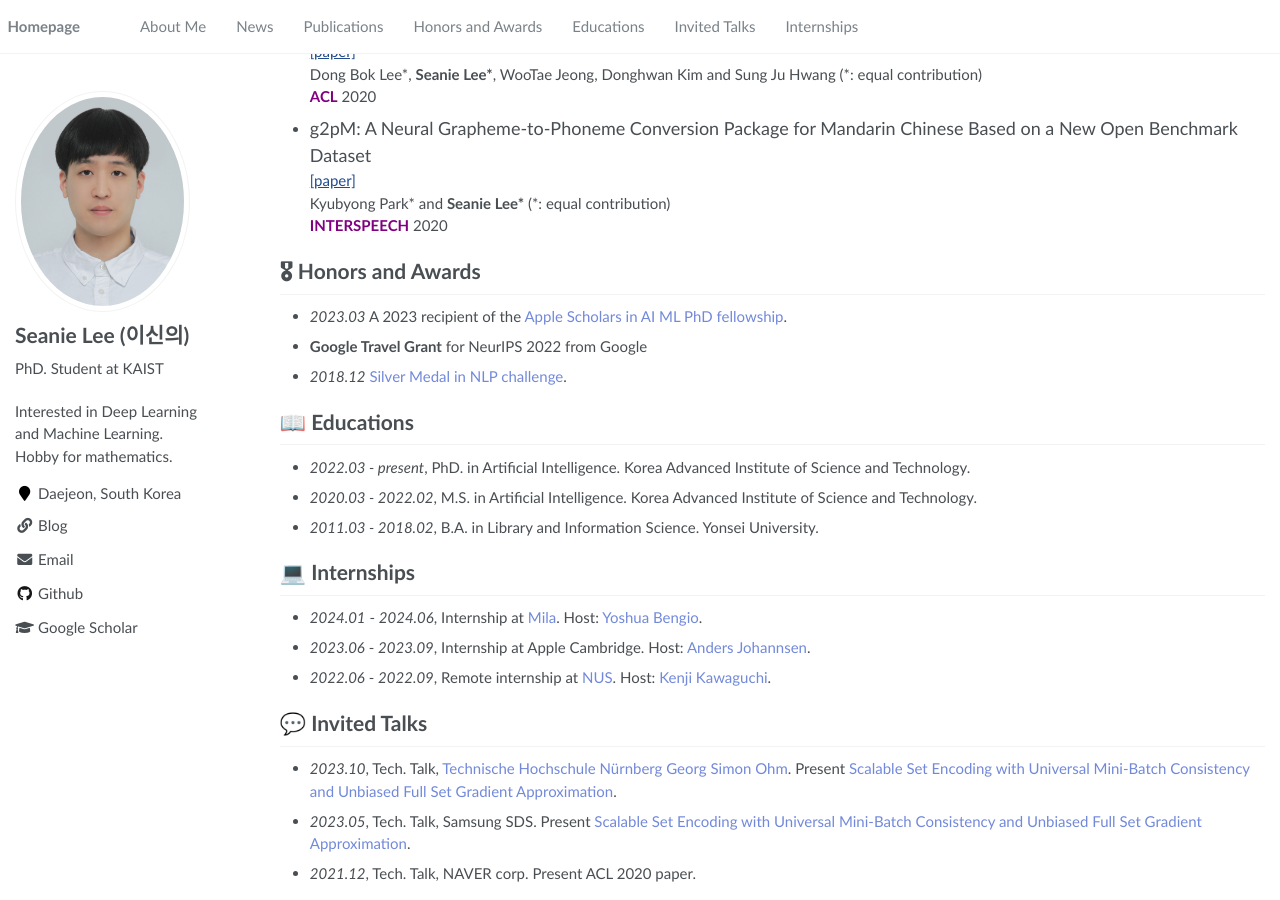
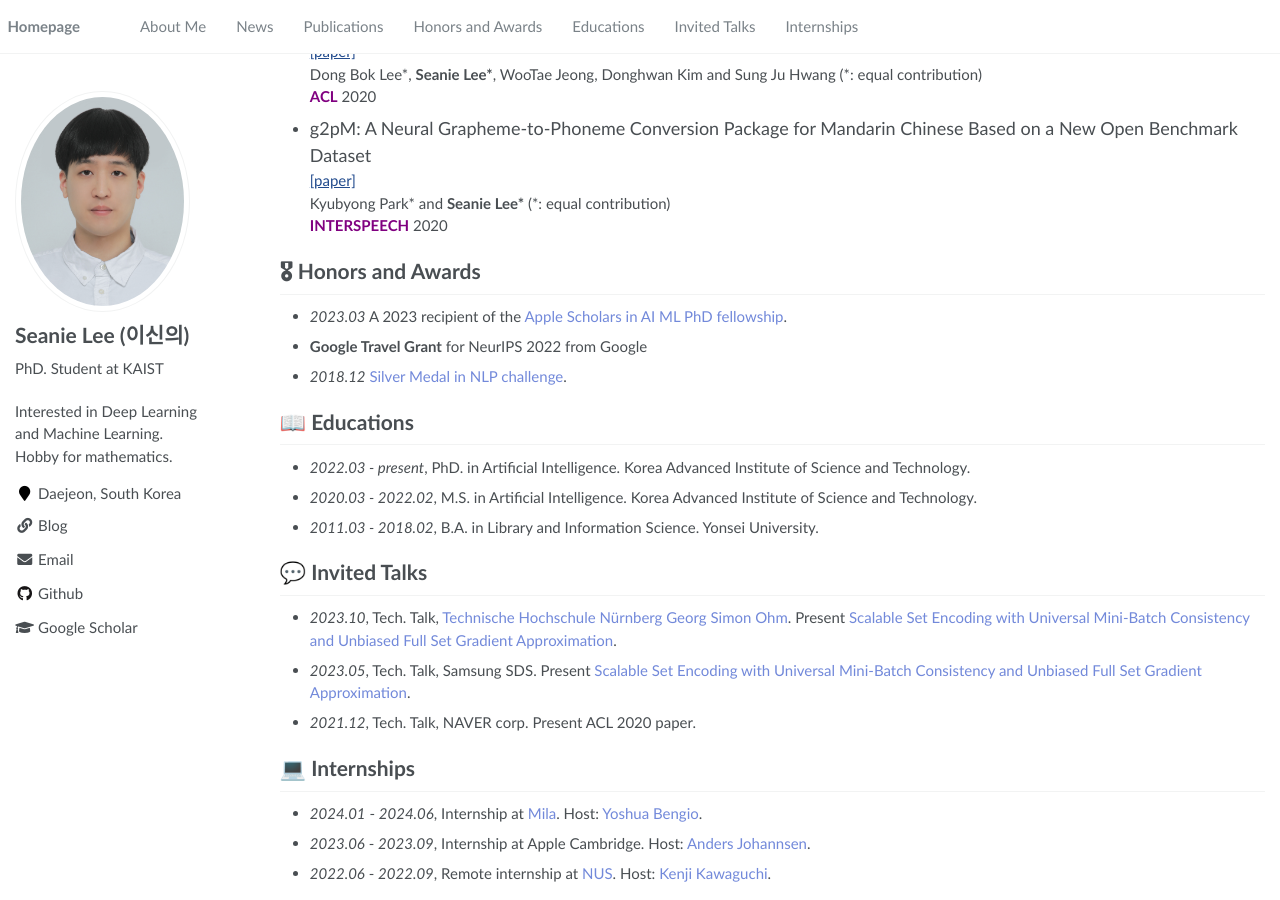
Before and after one commit to seanie12/seanie12.github.io, a Jekyll site: the page built from _pages/about.md, in a window 1280 px wide and 900 px high, scrolled down 2029 px. Built offline with Jekyll 4.4.1, drawn with Linux system fonts in a browser that asks for light colours.

Commit message:
Update about.md

```diff
--- a/_pages/about.md
+++ b/_pages/about.md
@@ -143,15 +143,15 @@ Kyubyong Park\* and **Seanie Lee\*** (\*: equal contribution) \\
 <!-- - *2008.03 - 2011.02*, Hanyoung Foreign Language High School. -->
 
 
-# 💻 Internships
-- *2024.01* - *2024.06*, Internship at <a href="https://mila.quebec/en/" style="color: #7289da; text-decoration: none;">Mila</a>. Host: <a href="https://yoshuabengio.org/" style="color: #7289da; text-decoration: none;">Yoshua Bengio</a>.
-
-- *2023.06* - *2023.09*, Internship at Apple Cambridge. Host: <a href="http://www.johannsen.com/" style="color: #7289da; text-decoration: none;">Anders Johannsen</a>.
-- *2022.06* - *2022.09*, Remote internship at <a href="https://ml.comp.nus.edu.sg/" style="color: #7289da; text-decoration: none;">NUS</a>. Host: <a href="https://ml.comp.nus.edu.sg/kawaguchi" style="color: #7289da; text-decoration: none;">Kenji Kawaguchi</a>.
-
 
 # 💬 Invited Talks
 - *2023.10*, Tech. Talk, <a href="https://www.th-nuernberg.de/en/" style="color: #7289da; text-decoration: none;">Technische Hochschule Nürnberg Georg Simon Ohm</a>. Present <a href="https://docs.google.com/presentation/d/1s0M7g0kkl2tfiAEiX51uMoaAY7-EuEXt/edit?usp=sharing&ouid=117903268632818009810&rtpof=true&sd=true" style="color: #7289da; text-decoration: none;">Scalable Set Encoding with Universal Mini-Batch Consistency and Unbiased Full Set Gradient Approximation</a>.
 - *2023.05*, Tech. Talk, Samsung SDS. Present <a href="https://docs.google.com/presentation/d/1s0M7g0kkl2tfiAEiX51uMoaAY7-EuEXt/edit?usp=sharing&ouid=117903268632818009810&rtpof=true&sd=true" style="color: #7289da; text-decoration: none;">Scalable Set Encoding with Universal Mini-Batch Consistency and Unbiased Full Set Gradient Approximation</a>.
 - *2021.12*, Tech. Talk, NAVER corp. Present ACL 2020 paper.
 <!-- - *2021.03*, Lorem ipsum dolor sit amet, consectetur adipiscing elit. Vivamus ornare aliquet ipsum, ac tempus justo dapibus sit amet.  \| [\[video\]](https://github.com/) -->
+
+# 💻 Internships
+- *2024.01* - *2024.06*, Internship at <a href="https://mila.quebec/en/" style="color: #7289da; text-decoration: none;">Mila</a>. Host: <a href="https://yoshuabengio.org/" style="color: #7289da; text-decoration: none;">Yoshua Bengio</a>.
+
+- *2023.06* - *2023.09*, Internship at Apple Cambridge. Host: <a href="http://www.johannsen.com/" style="color: #7289da; text-decoration: none;">Anders Johannsen</a>.
+- *2022.06* - *2022.09*, Remote internship at <a href="https://ml.comp.nus.edu.sg/" style="color: #7289da; text-decoration: none;">NUS</a>. Host: <a href="https://ml.comp.nus.edu.sg/kawaguchi" style="color: #7289da; text-decoration: none;">Kenji Kawaguchi</a>.
```
